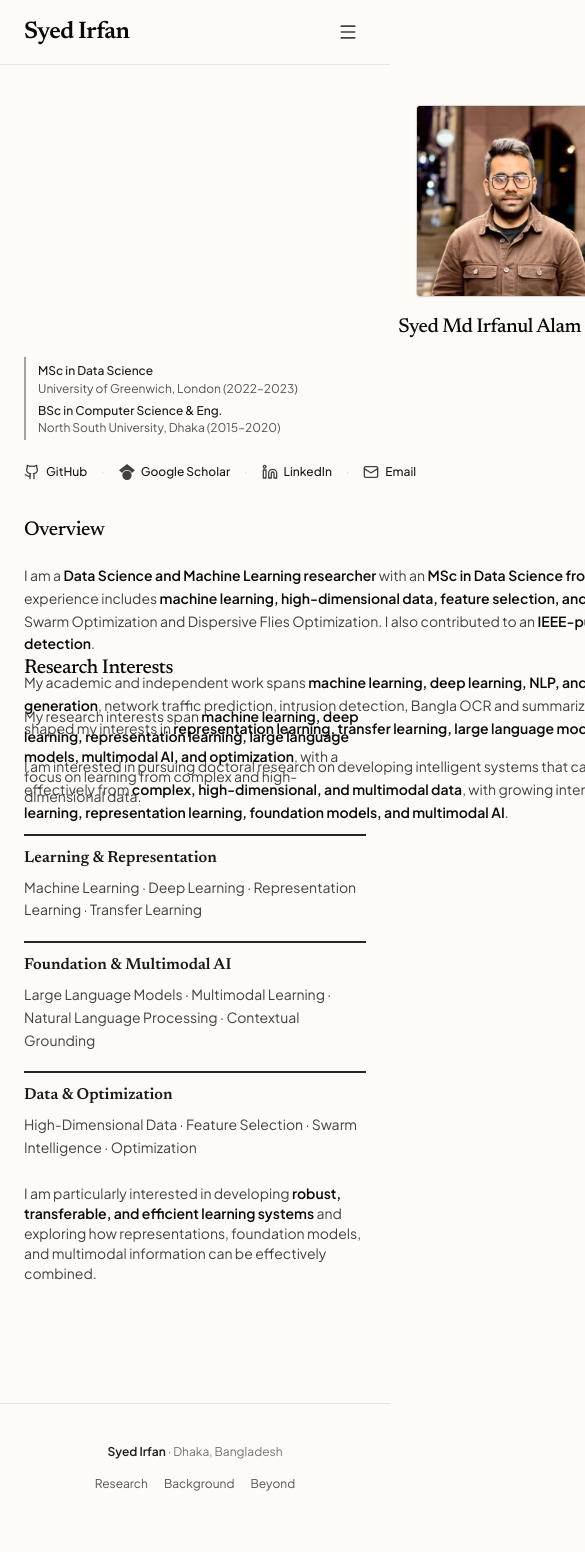
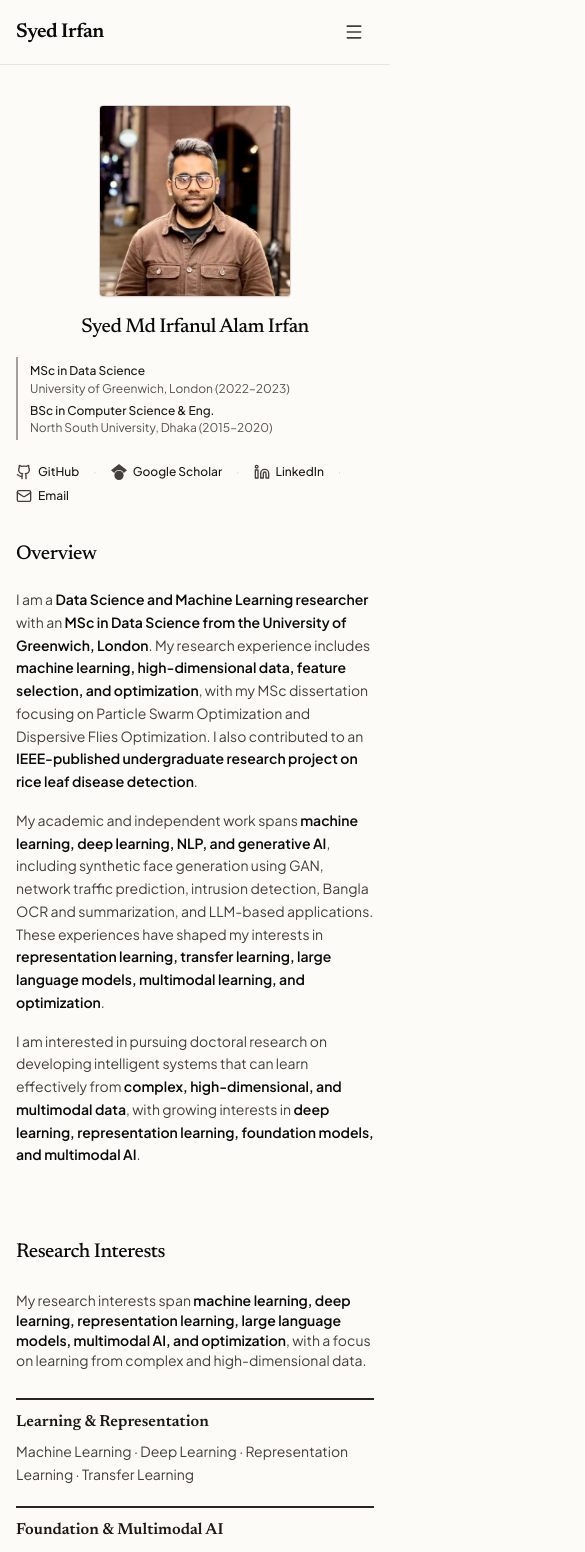
Before and after one commit to syedirfanx/academic-profile, a React (Vite) app: page / in a window 390 px wide. Shown: the top 1552 px of the page, 585 px wide, since content can reach past the window. Built offline with nearby package versions, Linux system fonts and the light colour scheme.

Commit message:
Update site

```diff
--- a/src/components/AcademicBackground.tsx
+++ b/src/components/AcademicBackground.tsx
@@ -2,8 +2,8 @@ import React from 'react';
 
 export const AcademicBackground: React.FC = () => {
   return (
-    <section className="py-10 border-b border-stone-200">
-      <div className="max-w-5xl mx-auto px-6 space-y-6">
+    <section className="py-8 md:py-10 border-b border-stone-200">
+      <div className="max-w-5xl mx-auto px-4 sm:px-6 space-y-6">
 
         <div>
           <h2 className="text-xl sm:text-2xl font-editorial font-medium tracking-tight text-stone-950">
--- a/src/components/BeyondAcademics.tsx
+++ b/src/components/BeyondAcademics.tsx
@@ -3,8 +3,8 @@ import { PROFILE_DATA } from '../data/profileData';
 
 export const BeyondAcademics: React.FC = () => {
   return (
-    <section id="outside-academics" className="py-10">
-      <div className="max-w-5xl mx-auto px-6 space-y-7">
+    <section id="outside-academics" className="py-8 md:py-10">
+      <div className="max-w-5xl mx-auto px-4 sm:px-6 space-y-7">
 
         <div>
           <h2 className="text-xl sm:text-2xl font-editorial font-medium tracking-tight text-stone-950">
@@ -12,7 +12,7 @@ export const BeyondAcademics: React.FC = () => {
           </h2>
         </div>
 
-        <div className="grid grid-cols-1 md:grid-cols-3 gap-5">
+        <div className="grid grid-cols-1 sm:grid-cols-2 lg:grid-cols-3 gap-5">
           {PROFILE_DATA.outsideAcademics.map((item) => (
             <div key={item.title} className="border-t-2 border-stone-800 pt-2.5 space-y-1.5">
               <div className="flex items-center justify-between text-xs text-stone-500">
--- a/src/components/ExperienceSection.tsx
+++ b/src/components/ExperienceSection.tsx
@@ -3,8 +3,8 @@ import { PROFILE_DATA } from '../data/profileData';
 
 export const ExperienceSection: React.FC = () => {
   return (
-    <section className="py-10">
-      <div className="max-w-5xl mx-auto px-6 space-y-6">
+    <section className="py-8 md:py-10">
+      <div className="max-w-5xl mx-auto px-4 sm:px-6 space-y-6">
 
         <div>
           <h2 className="text-xl sm:text-2xl font-editorial font-medium tracking-tight text-stone-950">
--- a/src/components/Footer.tsx
+++ b/src/components/Footer.tsx
@@ -12,8 +12,8 @@ export const Footer: React.FC<FooterProps> = ({ onNavigate }) => {
   };
 
   return (
-    <footer className="py-10 text-xs text-stone-500 border-t border-stone-200 mt-12">
-      <div className="max-w-5xl mx-auto px-6 flex flex-col sm:flex-row items-center justify-between gap-4">
+    <footer className="py-8 sm:py-10 text-xs text-stone-500 border-t border-stone-200 mt-12">
+      <div className="max-w-5xl mx-auto px-4 sm:px-6 flex flex-col sm:flex-row items-center justify-between gap-4 text-center sm:text-left">
         <div>
           <span className="font-semibold text-stone-900">Syed Irfan</span> · Dhaka, Bangladesh
         </div>
--- a/src/components/Header.tsx
+++ b/src/components/Header.tsx
@@ -26,25 +26,25 @@ export const Header: React.FC<HeaderProps> = ({ activePage, onNavigate }) => {
 
   return (
     <header className="sticky top-0 z-40 bg-[#FCFBF8]/95 backdrop-blur-md border-b border-stone-200">
-      <div className="max-w-5xl mx-auto px-6 h-16 flex items-center justify-between">
+      <div className="max-w-5xl mx-auto px-4 sm:px-6 h-16 flex items-center justify-between">
 
         {/* Wordmark brand */}
         <button
           onClick={() => handleNav('home')}
-          className="text-2xl sm:text-[26px] font-editorial font-bold tracking-tight text-stone-950 hover:text-stone-700 transition-colors whitespace-nowrap text-left"
+          className="text-xl sm:text-2xl font-editorial font-bold tracking-tight text-stone-950 hover:text-stone-700 transition-colors whitespace-nowrap text-left focus:outline-none"
         >
           Syed Irfan
         </button>
 
-        {/* Desktop Page Navigation Tabs */}
-        <nav className="hidden lg:flex items-center gap-6 text-[15px] text-stone-600">
+        {/* Desktop & Tablet Navigation Tabs */}
+        <nav className="hidden sm:flex items-center gap-4 md:gap-6 text-sm md:text-[15px] text-stone-600">
           {navItems.map((item) => {
             const isActive = activePage === item.id;
             return (
               <button
                 key={item.id}
                 onClick={() => handleNav(item.id)}
-                className={`transition-colors whitespace-nowrap pb-1 border-b-2 ${
+                className={`transition-colors whitespace-nowrap pb-1 border-b-2 font-medium cursor-pointer ${
                   isActive
                     ? 'text-stone-950 font-semibold border-stone-900'
                     : 'text-stone-600 hover:text-stone-950 border-transparent hover:border-stone-300'
@@ -57,10 +57,10 @@ export const Header: React.FC<HeaderProps> = ({ activePage, onNavigate }) => {
         </nav>
 
         {/* Mobile toggle */}
-        <div className="flex lg:hidden items-center">
+        <div className="flex sm:hidden items-center">
           <button
             onClick={() => setMobileMenuOpen(!mobileMenuOpen)}
-            className="p-2 text-stone-700 hover:text-stone-900 rounded"
+            className="p-2.5 text-stone-700 hover:text-stone-900 rounded-md hover:bg-stone-100 active:bg-stone-200 transition-colors focus:outline-none"
             aria-label="Toggle Navigation"
           >
             {mobileMenuOpen ? <X className="w-5 h-5" /> : <Menu className="w-5 h-5" />}
@@ -70,14 +70,16 @@ export const Header: React.FC<HeaderProps> = ({ activePage, onNavigate }) => {
 
       {/* Mobile Menu */}
       {mobileMenuOpen && (
-        <div className="lg:hidden border-b border-stone-200 bg-[#FCFBF8] px-6 py-4 space-y-2">
+        <div className="sm:hidden border-b border-stone-200 bg-[#FCFBF8] px-4 py-3 space-y-1 shadow-sm">
           <div className="flex flex-col gap-1 text-sm text-stone-700">
             {navItems.map((item) => (
               <button
                 key={item.id}
                 onClick={() => handleNav(item.id)}
-                className={`text-left py-2 px-2 rounded ${
-                  activePage === item.id ? 'bg-stone-100 font-semibold text-stone-950' : 'hover:bg-stone-50'
+                className={`text-left py-2.5 px-3 rounded-md transition-colors text-sm ${
+                  activePage === item.id
+                    ? 'bg-stone-100 font-semibold text-stone-950'
+                    : 'hover:bg-stone-50 active:bg-stone-100 text-stone-700'
                 }`}
               >
                 {item.label}
--- a/src/components/PhDGoalSection.tsx
+++ b/src/components/PhDGoalSection.tsx
@@ -3,8 +3,8 @@ import { PROFILE_DATA } from '../data/profileData';
 
 export const PhDGoalSection: React.FC = () => {
   return (
-    <section id="research-interests" className="py-8">
-      <div className="max-w-5xl mx-auto px-6 space-y-6">
+    <section id="research-interests" className="py-6 sm:py-8">
+      <div className="max-w-5xl mx-auto px-4 sm:px-6 space-y-6">
 
         <div>
           <h2 className="text-xl sm:text-2xl font-editorial font-medium tracking-tight text-stone-950">
@@ -18,7 +18,7 @@ export const PhDGoalSection: React.FC = () => {
           </p>
 
           {/* Research Themes */}
-          <div className="grid grid-cols-1 md:grid-cols-3 gap-5 pt-1">
+          <div className="grid grid-cols-1 sm:grid-cols-2 md:grid-cols-3 gap-5 pt-1">
             {PROFILE_DATA.researchThemes.map((theme) => (
               <div
                 key={theme.title}
--- a/src/components/ResearchSection.tsx
+++ b/src/components/ResearchSection.tsx
@@ -6,8 +6,8 @@ export const ResearchSection: React.FC = () => {
   const undergrad = PROFILE_DATA.undergradResearch;
 
   return (
-    <section id="research" className="py-10 border-b border-stone-200">
-      <div className="max-w-5xl mx-auto px-6 space-y-10">
+    <section id="research" className="py-8 md:py-10 border-b border-stone-200">
+      <div className="max-w-5xl mx-auto px-4 sm:px-6 space-y-10">
 
         {/* RESEARCH EXPERIENCE */}
         <div className="space-y-6">
--- a/src/components/SelectedProjects.tsx
+++ b/src/components/SelectedProjects.tsx
@@ -4,8 +4,8 @@ import { PROFILE_DATA } from '../data/profileData';
 
 export const SelectedProjects: React.FC = () => {
   return (
-    <section id="projects" className="py-10">
-      <div className="max-w-5xl mx-auto px-6 space-y-10">
+    <section id="projects" className="py-8 md:py-10">
+      <div className="max-w-5xl mx-auto px-4 sm:px-6 space-y-10">
 
         <div>
           <h2 className="text-xl sm:text-2xl font-editorial font-medium tracking-tight text-stone-950">
--- a/src/components/TechnicalBackground.tsx
+++ b/src/components/TechnicalBackground.tsx
@@ -13,8 +13,8 @@ export const TechnicalBackground: React.FC = () => {
   ];
 
   return (
-    <section id="background" className="py-10 border-b border-stone-200">
-      <div className="max-w-5xl mx-auto px-6 space-y-6">
+    <section id="background" className="py-8 md:py-10 border-b border-stone-200">
+      <div className="max-w-5xl mx-auto px-4 sm:px-6 space-y-6">
 
         <div>
           <h2 className="text-xl sm:text-2xl font-editorial font-medium tracking-tight text-stone-950">
--- a/src/pages/HomePage.tsx
+++ b/src/pages/HomePage.tsx
@@ -17,7 +17,7 @@ export const HomePage: React.FC<HomePageProps> = () => {
     <div className="py-10 md:py-14 space-y-12">
 
       {/* Hero Overview */}
-      <div className="max-w-5xl mx-auto px-6" style={{ width: '1499px', height: '468.625px' }}>
+      <div className="max-w-5xl mx-auto px-4 sm:px-6">
         <div className="grid grid-cols-1 md:grid-cols-12 gap-8 lg:gap-10 items-start">
 
           {/* Left Column: Portrait & Personal Details */}
@@ -119,10 +119,10 @@ export const HomePage: React.FC<HomePageProps> = () => {
             </p>
 
             <p>
-              My academic and independent work spans <strong className="font-semibold text-stone-950">machine learning, deep learning, NLP, and generative AI</strong>, including a PyTorch-based <strong className="font-semibold text-stone-950">DCGAN for face generation</strong>, network traffic prediction, intrusion detection, Bangla OCR and summarization, and LLM-based applications. These experiences have shaped my interests in <strong className="font-semibold text-stone-950">representation learning, transfer learning, large language models, multimodal learning, and optimization</strong>.
+              My academic and independent work spans <strong className="font-semibold text-stone-950">machine learning, deep learning, NLP, and generative AI</strong>, including synthetic face generation using GAN, network traffic prediction, intrusion detection, Bangla OCR and summarization, and LLM-based applications. These experiences have shaped my interests in <strong className="font-semibold text-stone-950">representation learning, transfer learning, large language models, multimodal learning, and optimization</strong>.
             </p>
 
-            <p style={{ width: '644.344px' }}>
+            <p>
               I am interested in pursuing doctoral research on developing intelligent systems that can learn effectively from <strong className="font-semibold text-stone-950">complex, high-dimensional, and multimodal data</strong>, with growing interests in <strong className="font-semibold text-stone-950">deep learning, representation learning, foundation models, and multimodal AI</strong>.
             </p>
           </div>
--- a/vite.config.ts
+++ b/vite.config.ts
@@ -4,7 +4,7 @@ import path from 'path';
 import {defineConfig} from 'vite';
 
 export default defineConfig(() => {
-  let base = './academic-profile/';
+  let base = './';
   if (process.env.GITHUB_REPOSITORY) {
     const repoName = process.env.GITHUB_REPOSITORY.split('/')[1];
     base = repoName.endsWith('.github.io') ? '/' : `/${repoName}/`;
```
